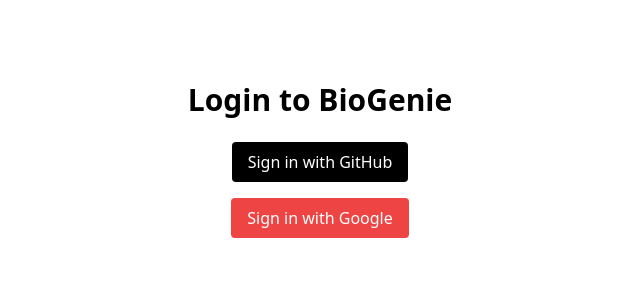
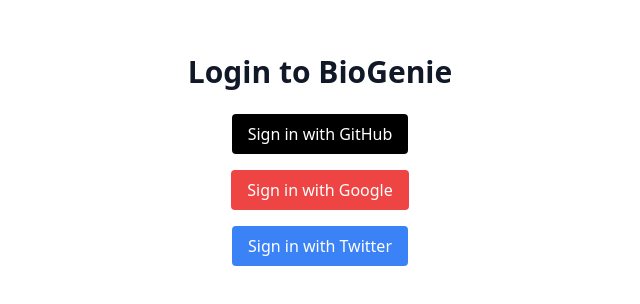
Before and after one commit to faizanrauf6/boi-genie, a Next.js app: page /login in a window 1280 px wide. Shown: the part 240-544 px from the top of the page, without its empty margins (320-960 px from the left). Built offline with nearby package versions, Linux system fonts and the light colour scheme; no server answers.

Commit message:
Add Google and Twitter Logins

```diff
--- a/app/api/auth/[...nextauth]/route.ts
+++ b/app/api/auth/[...nextauth]/route.ts
@@ -1,6 +1,7 @@
 import NextAuth from "next-auth";
 import GitHubProvider from "next-auth/providers/github";
 import GoogleProvider from "next-auth/providers/google";
+import TwitterProvider from "next-auth/providers/twitter";
 
 const handler = NextAuth({
   providers: [
@@ -11,6 +12,11 @@
     GoogleProvider({
       clientId: process.env.GOOGLE_CLIENT_ID!,
       clientSecret: process.env.GOOGLE_CLIENT_SECRET!,
+    }),
+    TwitterProvider({
+      clientId: process.env.TWITTER_CLIENT_ID!,
+      clientSecret: process.env.TWITTER_CLIENT_SECRET!,
+      version: "2.0",
     }),
   ],
   callbacks: {
--- a/components/LoginPage.tsx
+++ b/components/LoginPage.tsx
@@ -5,19 +5,28 @@
 
 export default function LoginPage() {
   return (
-    <div className="flex flex-col items-center justify-center min-h-screen px-4">
+    <div className="flex flex-col items-center justify-center min-h-screen px-4 bg-white text-gray-900 dark:bg-zinc-900 dark:text-white transition-colors">
       <h1 className="text-3xl font-bold mb-6">Login to BioGenie</h1>
+
       <button
         onClick={() => signIn("github", { callbackUrl: "/" })}
-        className="mb-4 px-4 py-2 bg-black text-white rounded"
+        className="mb-4 px-4 py-2 rounded bg-black text-white hover:bg-gray-800 dark:bg-white dark:text-black dark:hover:bg-gray-200 transition-colors"
       >
         Sign in with GitHub
       </button>
+
       <button
         onClick={() => signIn("google", { callbackUrl: "/" })}
-        className="px-4 py-2 bg-red-500 text-white rounded"
+        className="px-4 py-2 rounded bg-red-500 text-white hover:bg-red-600 dark:bg-red-600 dark:hover:bg-red-700 transition-colors"
       >
         Sign in with Google
+      </button>
+
+      <button
+        onClick={() => signIn("twitter", { callbackUrl: "/" })}
+        className="mt-4 px-4 py-2 rounded bg-blue-500 text-white hover:bg-blue-600 dark:bg-blue-600 dark:hover:bg-blue-700 transition-colors"
+      >
+        Sign in with Twitter
       </button>
     </div>
   );
```
Also changed, not shown: 1 other file (tests, documents, lock files or other folders).
